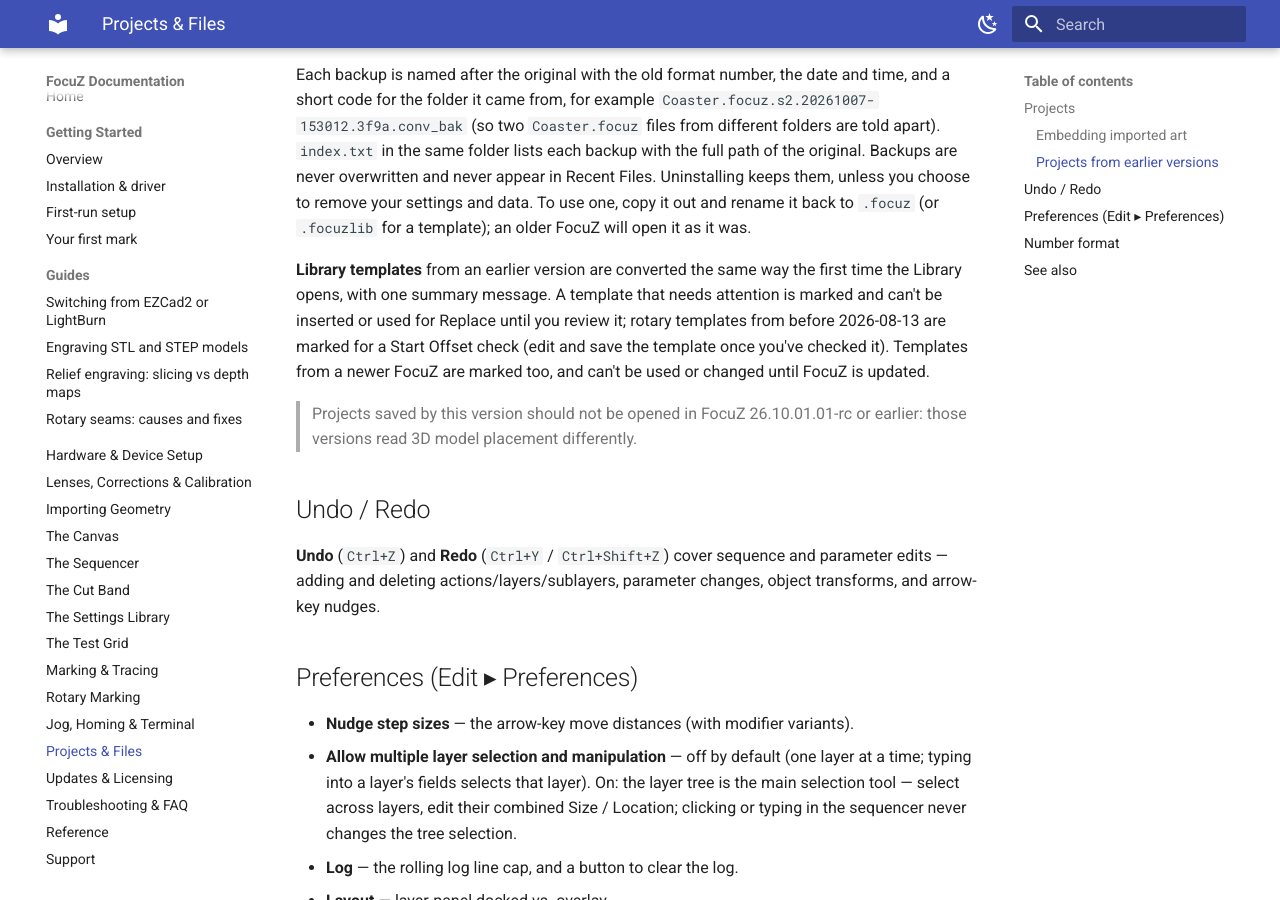
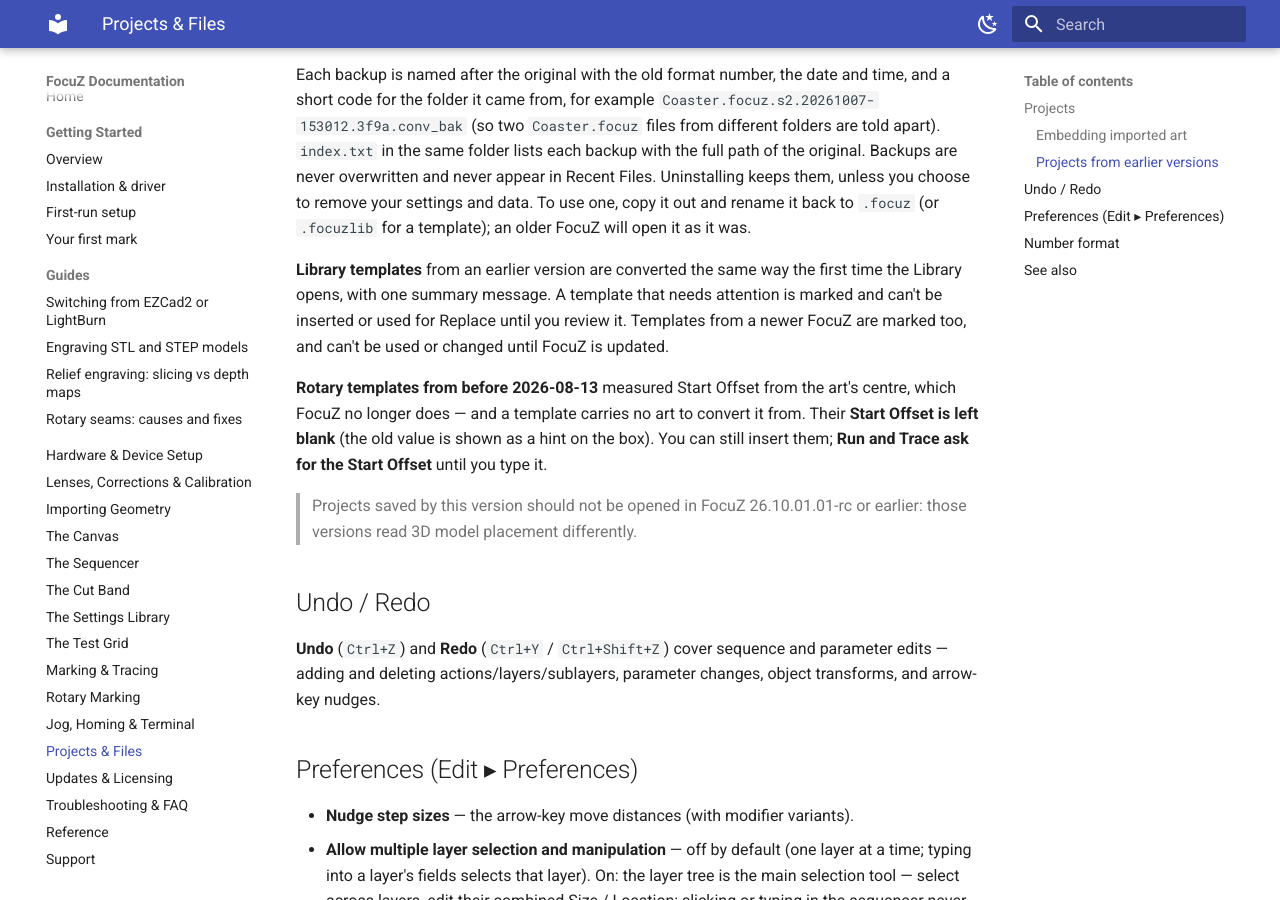
Before and after one commit to Lokahi-Shop/focuz-docs, an MkDocs documentation site: the page built from docs/projects-files.md, in a window 1280 px wide and 900 px high, scrolled down 1569 px. Built offline with MkDocs 1.6.1 and Material for MkDocs 9.7.7, drawn with Linux system fonts in a browser that asks for light colours.

Commit message:
Projects: older rotary templates ask for Start Offset again
Co-Authored-By: Claude Opus 5.5 <noreply@anthropic.com>

```diff
--- a/docs/projects-files.md
+++ b/docs/projects-files.md
@@ -63,9 +63,13 @@ open it as it was.
 
 **Library templates** from an earlier version are converted the same way the first time the Library
 opens, with one summary message. A template that needs attention is marked and can't be inserted or used
-for Replace until you review it; rotary templates from before 2026-08-13 are marked for a Start Offset check
-(edit and save the template once you've checked it). Templates from a newer FocuZ are marked too, and can't
-be used or changed until FocuZ is updated.
+for Replace until you review it. Templates from a newer FocuZ are marked too, and can't be used or changed
+until FocuZ is updated.
+
+**Rotary templates from before 2026-08-13** measured Start Offset from the art's centre, which FocuZ no
+longer does — and a template carries no art to convert it from. Their **Start Offset is left blank** (the
+old value is shown as a hint on the box). You can still insert them; **Run and Trace ask for the Start
+Offset** until you type it.
 
 > Projects saved by this version should not be opened in FocuZ 26.10.01.01-rc or earlier: those versions
 > read 3D model placement differently.
```
